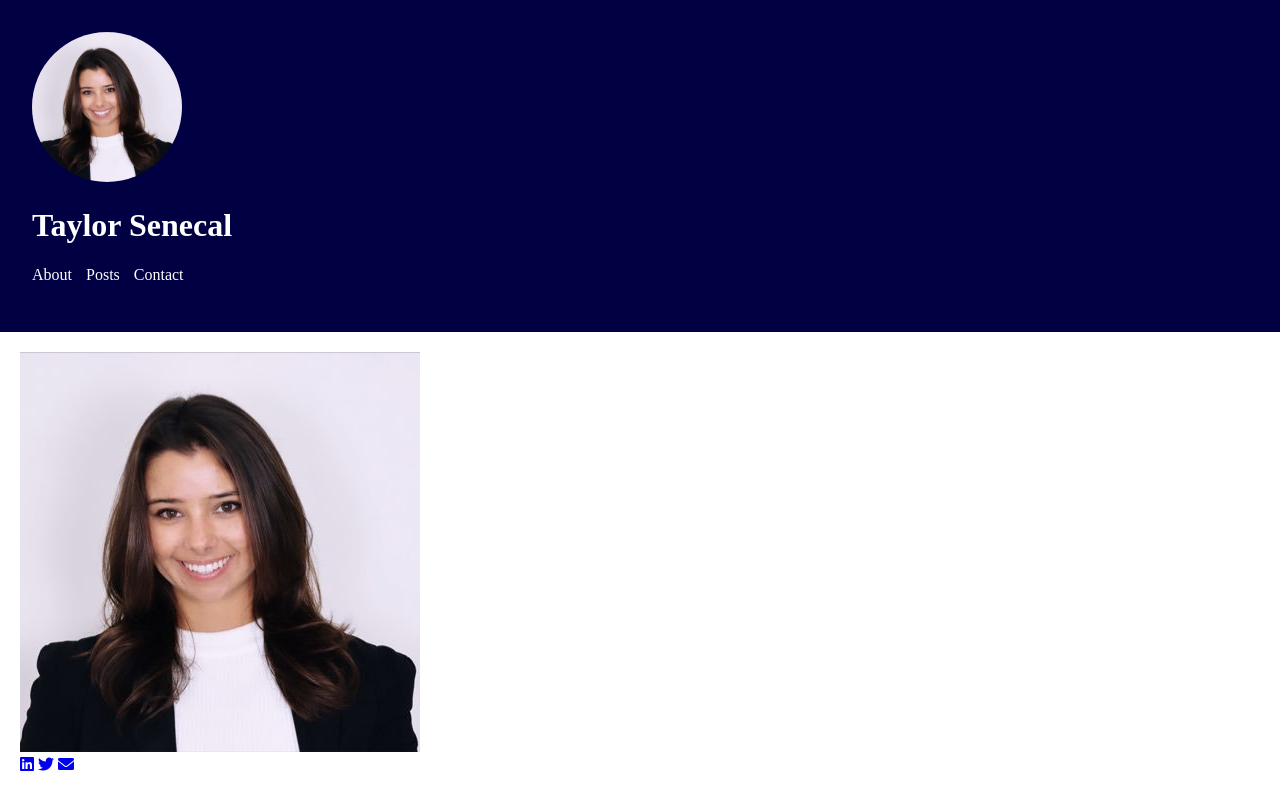
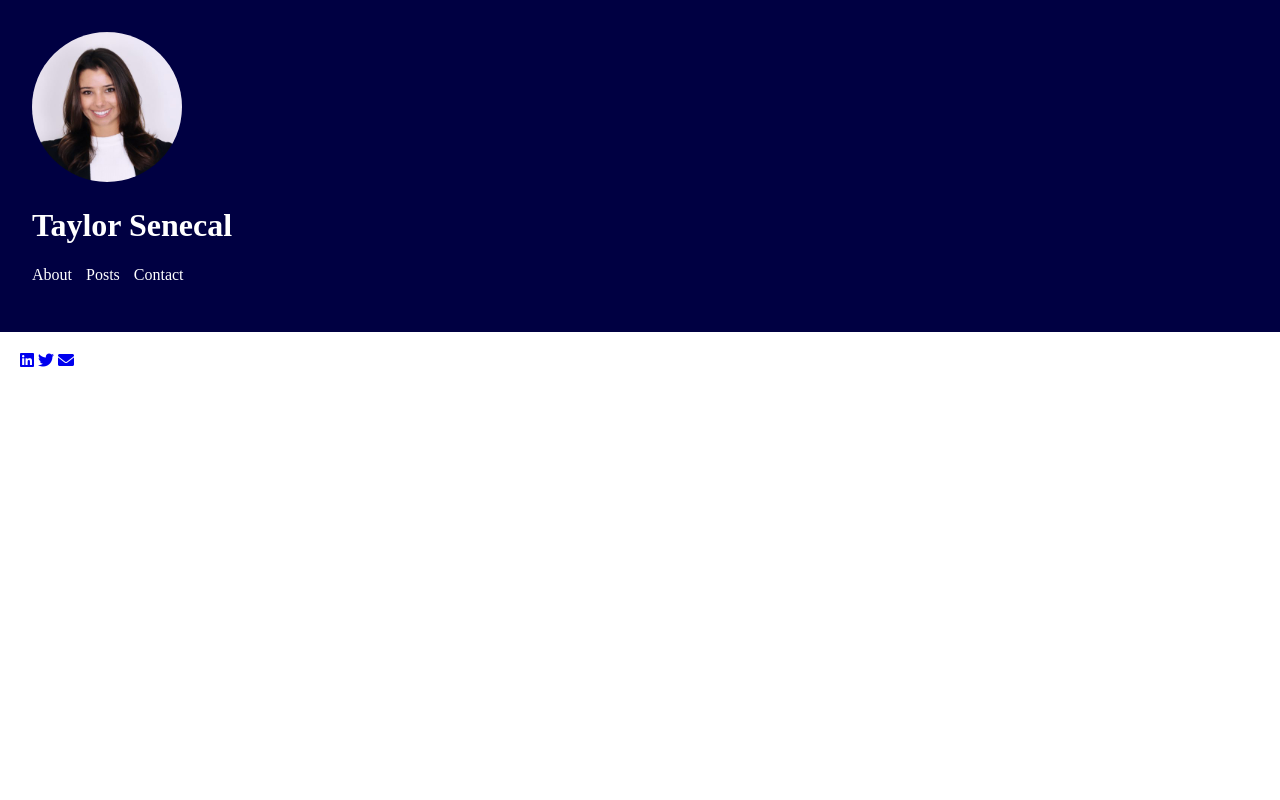
Before and after one commit to taylorsenecal/personal, a plain HTML site: page Contact.html in a window 1280 px wide. Drawn offline with Linux system fonts and the light colour scheme.

Commit message:
Update Contact.html

```diff
--- a/Contact.html
+++ b/Contact.html
@@ -21,12 +21,10 @@
 <main>
     <section id="contact">
         <div class="about-container">
-            <div class="image-and-icons">
-                <img src="images/headshot.jpg" alt="Headshot" class="circle-image">
-                <div class="social-icons">
-                    <a href="https://www.linkedin.com/in/taylor-senecal/" target="_blank" class="social-icon" aria-label="LinkedIn"><i class="fab fa-linkedin"></i></a>
-                    <a href="https://x.com/taylorsenecal_" target="_blank" class="social-icon" aria-label="Twitter"><i class="fab fa-twitter"></i></a>
-                    <a href="mailto:taylorasenecal@gmail.com" class="social-icon" aria-label="Email"><i class="fas fa-envelope"></i></a>
+            <div class="social-icons">
+                <a href="https://www.linkedin.com/in/taylor-senecal/" target="_blank" class="social-icon" aria-label="LinkedIn"><i class="fab fa-linkedin"></i></a>
+                <a href="https://x.com/taylorsenecal_" target="_blank" class="social-icon" aria-label="Twitter"><i class="fab fa-twitter"></i></a>
+                <a href="mailto:taylorasenecal@gmail.com" class="social-icon" aria-label="Email"><i class="fas fa-envelope"></i></a>
             </div>
         </div>
     </section>
```
